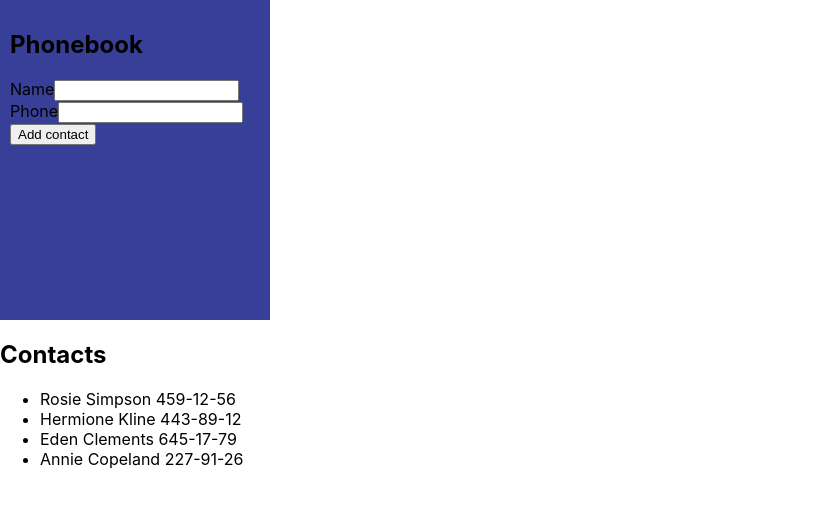
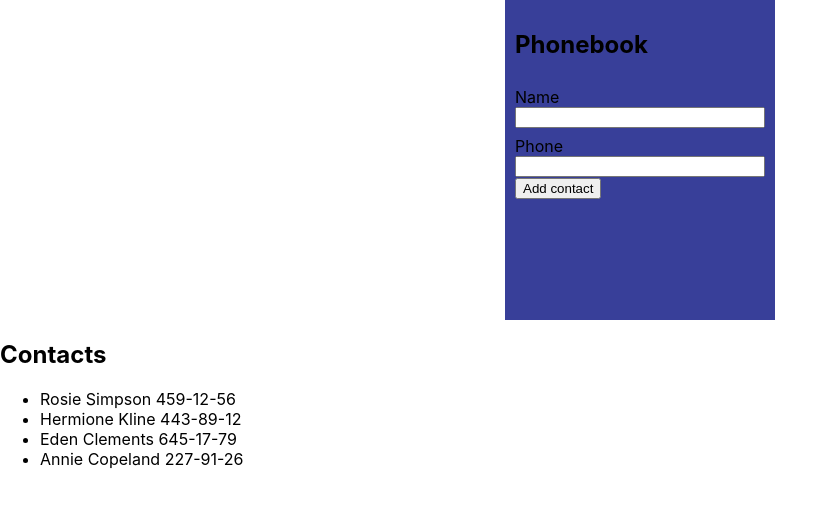
Before and after one commit to Den4icGuti/goit-react-hw-02-phonebook, a React (Create React App) app: page / in a window 1280 px wide. Shown: the top 506 px of the page, without its empty margins (0-838 px from the left). Built offline with nearby package versions, Linux system fonts and the light colour scheme.

Commit message:
add styles

```diff
--- a/src/components/Forma/Forma.jsx
+++ b/src/components/Forma/Forma.jsx
@@ -47,7 +47,8 @@ class Form extends Component {
             title="Name may contain only letters, apostrophe, dash and spaces. For example Adrian, Jacob Mercer, Charles de Batz de Castelmore d'Artagnan"
             required
           />
-        </label>Phone
+        </label>
+        <label className={styles.label}>Phone
         <input
           type="tel"
           value={this.state.number}
@@ -56,7 +57,8 @@ class Form extends Component {
           pattern="\+?\d{1,4}?[-.\s]?\(?\d{1,3}?\)?[-.\s]?\d{1,4}[-.\s]?\d{1,4}[-.\s]?\d{1,9}"
           title="Phone number must be digits and can contain spaces, dashes, parentheses and can start with +"
           required
-        />
+          />
+          </label>
         <button tupe='submit'>Add contact</button>
       </form>
     );
--- a/src/components/Forma/Forma.module.css
+++ b/src/components/Forma/Forma.module.css
@@ -3,4 +3,11 @@
   height: 300px;
   padding: 10px;
   background-color: rgb(56, 63, 153);
+  margin: 0 auto;
 }
+
+.label {
+  display: flex;
+  flex-direction: column;
+  padding-top: 8px;
+}
```
